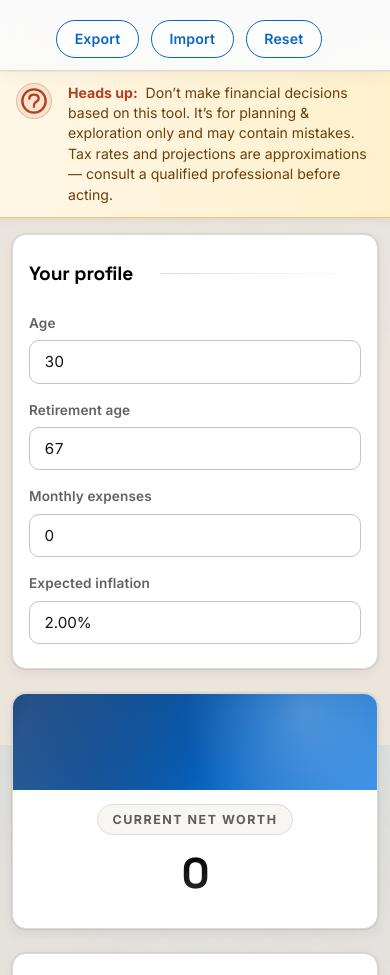
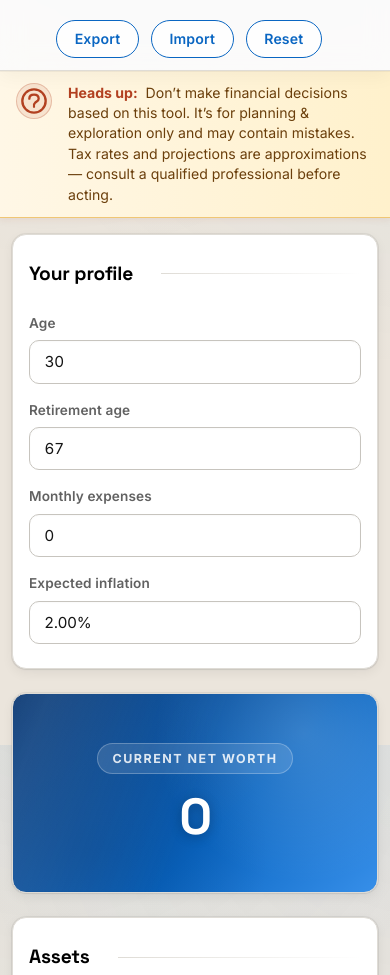
Before and after one commit to 610v4nn1/Helmworth, a website with bundled scripts: page index.html in a window 390 px wide. Shown: the part 99-1074 px from the top of the page. Built offline with nearby package versions, Linux system fonts and the light colour scheme.

Commit message:
ui(net-worth): full-blue hero, white centred number, larger size
Restyle the 'Current net worth' card so the whole rectangle uses the
brand-dark gradient (matching what was previously only the upper banner),
and lift the value to be the visual focal point of the card.

- .net-worth-section: removed the ::before half-height banner and pushed
  the brand-dark gradient (plus the same radial highlights) onto the
  whole element. Added flex centring (display: flex, flex-direction:
  column, align-items: center, justify-content: center) and a
  min-height of 260px (200px on mobile) so the label + number sit
  vertically and horizontally centred regardless of content width.
- .nw-label: turned into a translucent white chip on the dark
  background. Dropped the now-meaningless margin-top: 140px (it was
  there to push the chip below the old half-banner).
- .nw-value: white instead of a dark gradient-clipped fill, and the
  size clamp went from clamp(2.5rem, 7vw, 4.5rem) to
  clamp(3rem, 9vw, 6rem) so the number is noticeably bigger. Subtle
  text-shadow for legibility on the gradient.
- .nw-value.negative: switched to a soft red (#ffb3b8) that stays
  legible on dark blue, replacing the previous dark-red gradient that
  was designed for the old white background.
- Mobile media query updated accordingly: the .nw-label margin-top
  trick and the ::before height tweak were removed; the size clamp
  shrinks to clamp(2.5rem, 13vw, 4rem) and min-height drops to 200px.

docs: no engine-visible behaviour change (pure presentation tweak).
All 169 tests still pass.

```diff
--- a/styles.css
+++ b/styles.css
@@ -351,39 +351,38 @@ input, select { font-family: inherit; color: inherit; }
 }
 
 /* =========================================================================
-   NET WORTH HERO — premium "profile card" with gradient banner
+   NET WORTH HERO — full-blue card, white number centred both ways
    ========================================================================= */
 
 .net-worth-section {
   text-align: center;
-  padding: 0 0 var(--gap-xl);
-  background: var(--bg-elev);
+  padding: var(--gap-xl) var(--gap-lg);
+  /* Whole card is the brand gradient (matching the banner the upper half
+     used to use), with the same subtle radial highlights for depth. */
+  background:
+    radial-gradient(circle at 80% 20%, rgba(255, 255, 255, 0.18), transparent 45%),
+    radial-gradient(circle at 20% 80%, rgba(0, 47, 108, 0.30), transparent 55%),
+    var(--grad-brand-dark);
   border: 1px solid var(--border);
   border-radius: var(--radius-lg);
   box-shadow: var(--shadow-card);
   position: relative;
   overflow: hidden;
-}
-
-/* Gradient banner with subtle pattern overlay */
-.net-worth-section::before {
-  content: '';
-  position: absolute;
-  top: 0; left: 0; right: 0;
-  height: 120px;
-  background:
-    radial-gradient(circle at 80% 20%, rgba(255, 255, 255, 0.25), transparent 40%),
-    radial-gradient(circle at 20% 80%, rgba(0, 47, 108, 0.30), transparent 50%),
-    var(--grad-brand-dark);
-}
-
-/* Decorative shine */
+  /* Centre the label + number vertically in a tall hero band. */
+  display: flex;
+  flex-direction: column;
+  align-items: center;
+  justify-content: center;
+  min-height: 260px;
+}
+
+/* Decorative shine — kept, now spanning the full card height. */
 .net-worth-section::after {
   content: '';
   position: absolute;
   top: 0; left: -50%;
-  width: 100%; height: 120px;
-  background: linear-gradient(90deg, transparent, rgba(255, 255, 255, 0.15), transparent);
+  width: 100%; height: 100%;
+  background: linear-gradient(90deg, transparent, rgba(255, 255, 255, 0.12), transparent);
   transform: skewX(-20deg);
   pointer-events: none;
 }
@@ -394,37 +393,36 @@ input, select { font-family: inherit; color: inherit; }
   font-family: var(--font-body);
   text-transform: uppercase;
   letter-spacing: 0.12em;
-  color: var(--fg-dim);
+  /* Light translucent chip on dark blue. */
+  color: rgba(255, 255, 255, 0.85);
   font-size: 0.78rem;
   font-weight: 700;
-  margin-top: 140px;
   display: inline-block;
   padding: 0.3rem 0.9rem;
-  background: var(--bg-soft);
-  border: 1px solid var(--border);
+  background: rgba(255, 255, 255, 0.12);
+  border: 1px solid rgba(255, 255, 255, 0.25);
   border-radius: 999px;
+  backdrop-filter: blur(2px);
+  -webkit-backdrop-filter: blur(2px);
 }
 
 .nw-value {
   font-family: var(--font-display);
   font-weight: 800;
-  font-size: clamp(2.5rem, 7vw, 4.5rem);
-  background: linear-gradient(180deg, var(--fg-strong) 0%, #2a2a2a 100%);
-  -webkit-background-clip: text;
-  background-clip: text;
-  color: transparent;
-  text-shadow: none;
+  /* Bigger than before — was clamp(2.5rem, 7vw, 4.5rem). */
+  font-size: clamp(3rem, 9vw, 6rem);
+  color: #ffffff;
+  /* Subtle shadow for legibility on the gradient. */
+  text-shadow: 0 2px 12px rgba(0, 0, 0, 0.25);
   margin-top: var(--gap-md);
   line-height: 1.05;
   letter-spacing: -0.03em;
 }
 
 .nw-value.negative {
-  background: linear-gradient(180deg, #cc1016 0%, #8a0a0e 100%);
-  -webkit-background-clip: text;
-  background-clip: text;
-  color: transparent;
-  text-shadow: none;
+  /* Soft red that stays legible on dark blue. */
+  color: #ffb3b8;
+  text-shadow: 0 2px 12px rgba(0, 0, 0, 0.30);
 }
 
 /* =========================================================================
@@ -1285,9 +1283,9 @@ input, select { font-family: inherit; color: inherit; }
   .app-main { padding: var(--gap-md) var(--gap-sm); }
   .card-section { padding: var(--gap-lg) var(--gap-md); }
   .picker-grid { grid-template-columns: repeat(2, 1fr); }
-  .nw-value { font-size: clamp(2rem, 11vw, 3rem); }
-  .net-worth-section::before { height: 96px; }
-  .nw-label { margin-top: 110px; }
+  /* Hero card: shrink the number and reduce min-height on small screens. */
+  .nw-value { font-size: clamp(2.5rem, 13vw, 4rem); }
+  .net-worth-section { min-height: 200px; padding: var(--gap-lg) var(--gap-md); }
   .app-header { padding: var(--gap-sm) var(--gap-md); }
   .app-header h1 { font-size: 1.5rem; }
   /* On mobile the brand + toolbar can't fit on one row, so let the header
```
